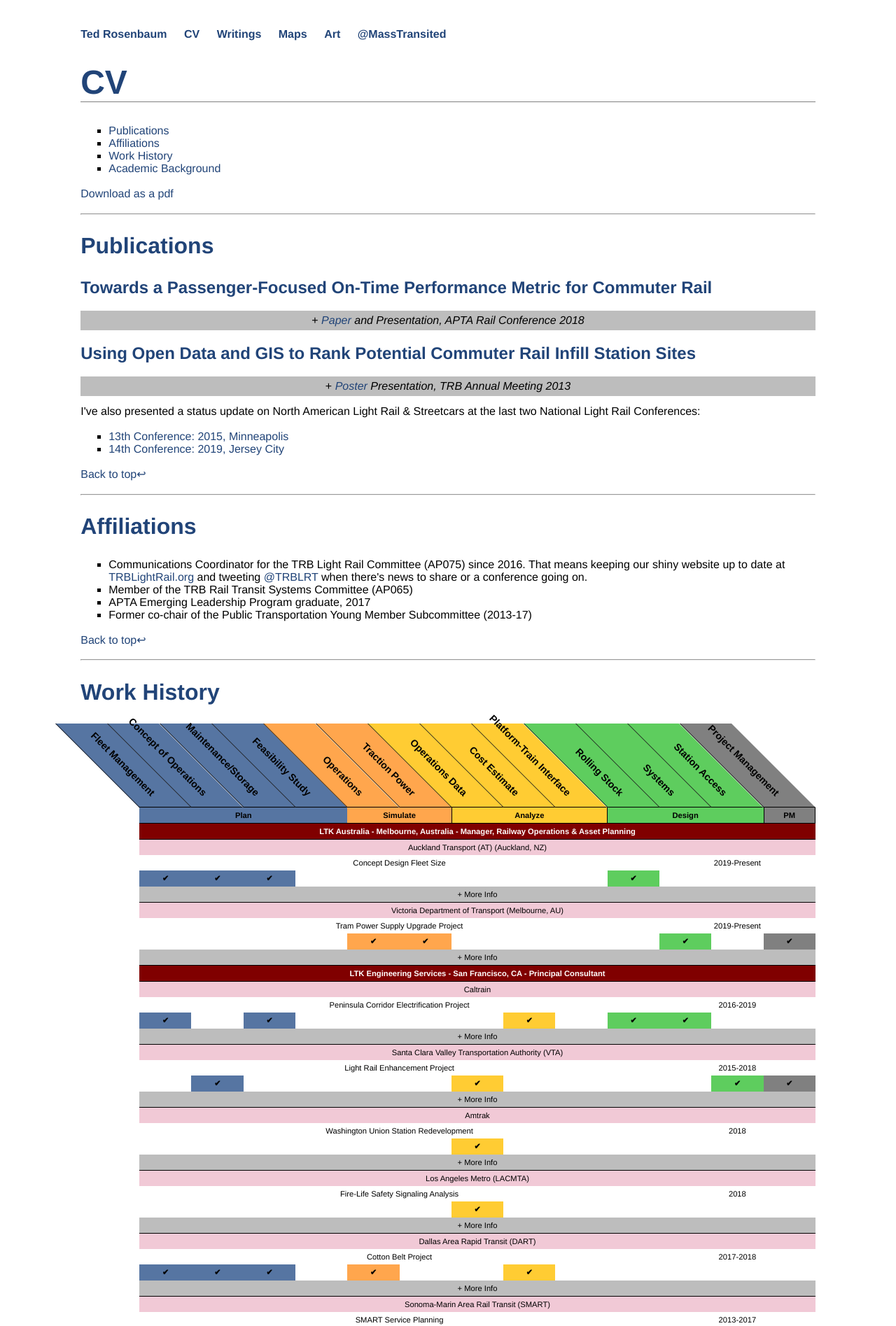
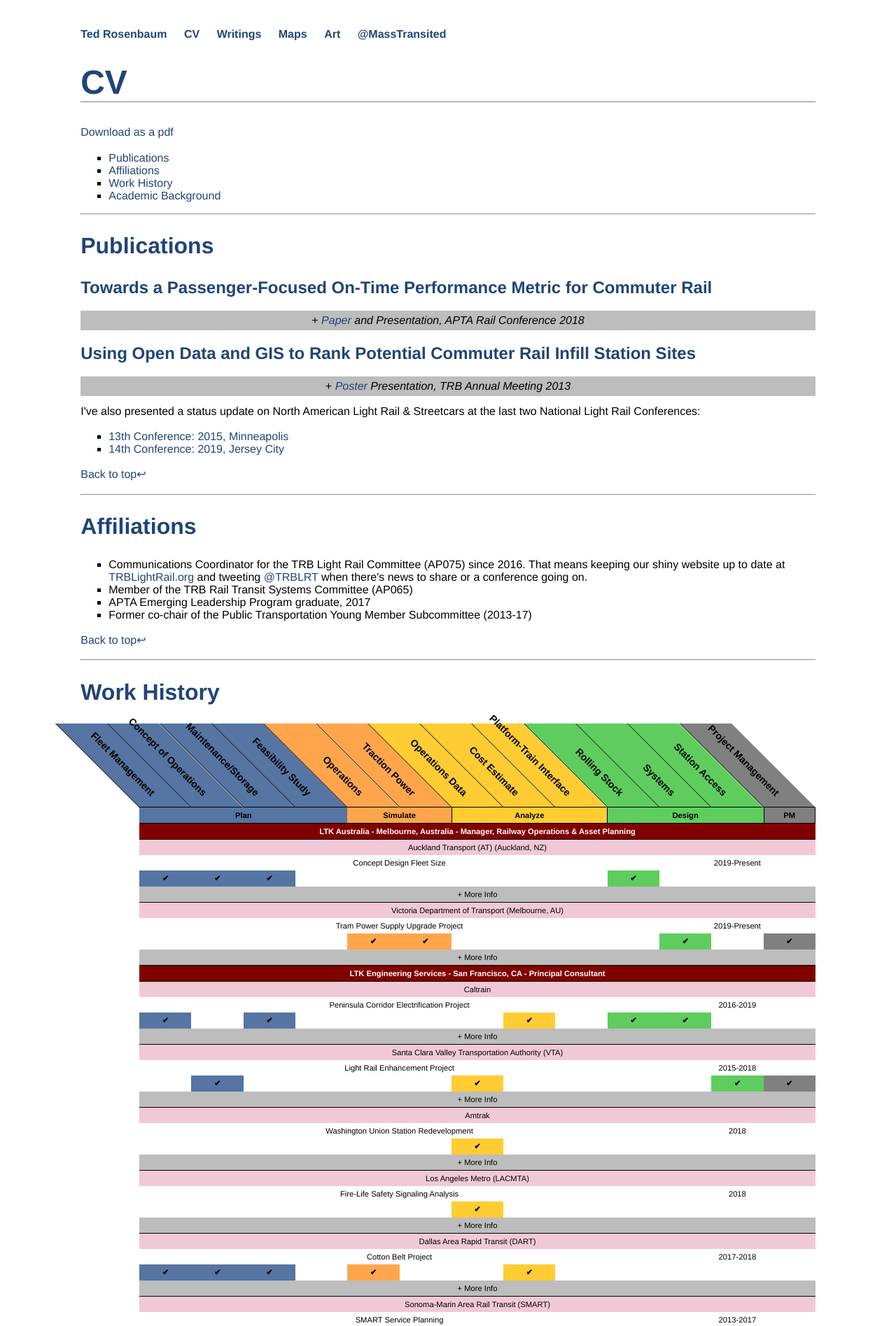
Before and after one commit to transited/transited.github.io, a Jekyll site: the page built from cv.html, in a window 1280 px wide. Shown: the top 1895 px of the page at 70% size. Built offline with Jekyll 4.4.1, drawn with Linux system fonts in a browser that asks for light colours; comment, search, counter and statistics services are not loaded.

Commit message:
Misc
right{} margins, cv pdf link to top; Elgin Rd removal of "figure"s; map close p tag

```diff
--- a/css/main.css
+++ b/css/main.css
@@ -85,6 +85,8 @@
   max-width: 80%;
   display: block;
   height: auto;
+  margin-left: auto;
+  margin-right: auto;
 }
 
 .rails {
@@ -258,7 +260,12 @@
 
 .toggle:checked + .lbl-toggle + .collapsible-content {max-height: 80vh;}
 
-.collapsible-content .content-inner {padding: 10px; text-align: left;}
+.collapsible-content .content-inner {
+  padding: 10px;
+  text-align: left;
+  border-width: 1pt;
+  border-color:#bdbdbd;
+}
 
 .edu-container {
   display: grid;
--- a/cv.html
+++ b/cv.html
@@ -4,13 +4,13 @@
 ---
 <div class="blurb">
   <h1 id="cv">CV</h1>
+  <p><a href="Files/Resume Table.pdf" alt="Ted's CV as a pdf" target="_blank">Download as a pdf</a></p>
   <ul>
-		<li><a href="#Publications">Publications</a></li>
-		<li><a href="#Groups">Affiliations</a></li>
-		<li><a href="#Work">Work History</a></li>
-		<li><a href="#Edu">Academic Background</a></li>
-	</ul>
-  <p><a href="Files/Resume Table.pdf" alt="Ted's CV as a pdf" target="_blank">Download as a pdf</a></p>
+    <li><a href="#Publications">Publications</a></li>
+    <li><a href="#Groups">Affiliations</a></li>
+    <li><a href="#Work">Work History</a></li>
+    <li><a href="#Edu">Academic Background</a></li>
+  </ul>
   <hr>
   <h2 id="Publications">Publications</h2>
   <h3>Towards a Passenger-Focused On-Time Performance Metric for Commuter Rail</h3>
--- a/maps.html
+++ b/maps.html
@@ -8,7 +8,7 @@
   <div class="clearfix">
     <h2>Auckland (AT)</h2>
     <p><a target="_blank" href="Files/AT2025full.png"><img class="right" src="Files/AT2025full.png" alt="Future Auckland train diagram" width="425" height="529"></a>
-      In 2019, I got to work with the fine folks at Auckland Transport on the expected fleet impacts from the 2024 opening of the City Rail Link. The current <a href="https://at.govt.nz/bus-train-ferry/train-services/auckland-train-network/" target="_blank" title="AT Strip Map">strip map</a> can't easily be modified to include the CRL tunnel section, and the most prominent public-facing documents at this early stage aren't clear about the exact route structure. So I started from scratch and made a diagram that's I could also vary to help walk through alternatives in our report. I wanted to keep it simple (hence no legend or geographical cues to Auckland's locaiton on an isthmus) while maintaining useful details like which lines are peak-only, operate in only one direction, etc.
+      In 2019, I got to work with the fine folks at Auckland Transport on the expected fleet impacts from the 2024 opening of the City Rail Link. The current <a href="https://at.govt.nz/bus-train-ferry/train-services/auckland-train-network/" target="_blank" title="AT Strip Map">strip map</a> can't easily be modified to include the CRL tunnel section, and the most prominent public-facing documents at this early stage aren't clear about the exact route structure. So I started from scratch and made a diagram that's I could also vary to help walk through alternatives in our report. I wanted to keep it simple (hence no legend or geographical cues to Auckland's locaiton on an isthmus) while maintaining useful details like which lines are peak-only, operate in only one direction, etc.</p>
   <div class="clearfix">
     <h2>San Diego (MTS)</h2>
     <p><a target="_blank" href="Files/SDFlow.air.png"><img class="right" src="Files/SD.sm.png" alt="San Diego Trolley Diagram" width="425" height="529"></a>
```
Also changed, not shown: ElginRdCivicCenter.html (+4 -4 lines).
